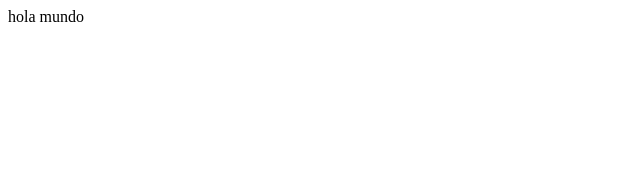
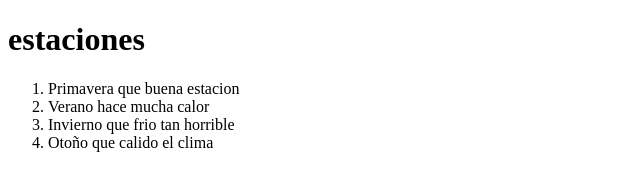
Before and after one commit to ronaldavidvalderrama/taller-git, a plain HTML site: page index.html in a window 1280 px wide. Shown: the whole page, without its empty margins (0-640 px from the left). Drawn offline with Linux system fonts and the light colour scheme.

Commit message:
Se agregaron descripciones a las estaciones
se agregaron estaciones en el archivo html

```diff
--- a/index.html
+++ b/index.html
@@ -6,6 +6,12 @@
     <title>Document</title>
 </head>
 <body>
-    hola mundo
+    <h1>estaciones</h1>
+    <ol>
+        <li>Primavera que buena estacion</li>
+        <li>Verano hace mucha calor</li>
+        <li>Invierno que frio tan horrible</li>
+        <li>Otoño que calido el clima</li>
+    </ol>
 </body>
 </html>
```
